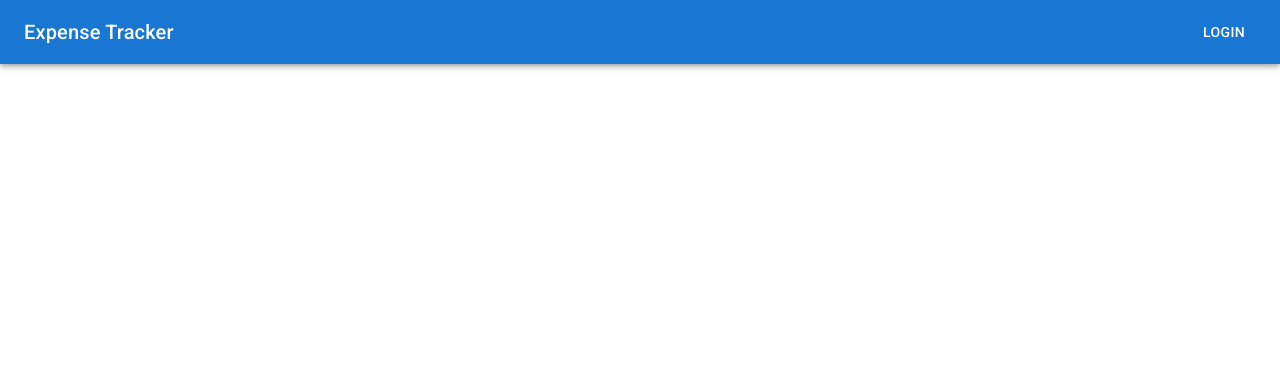
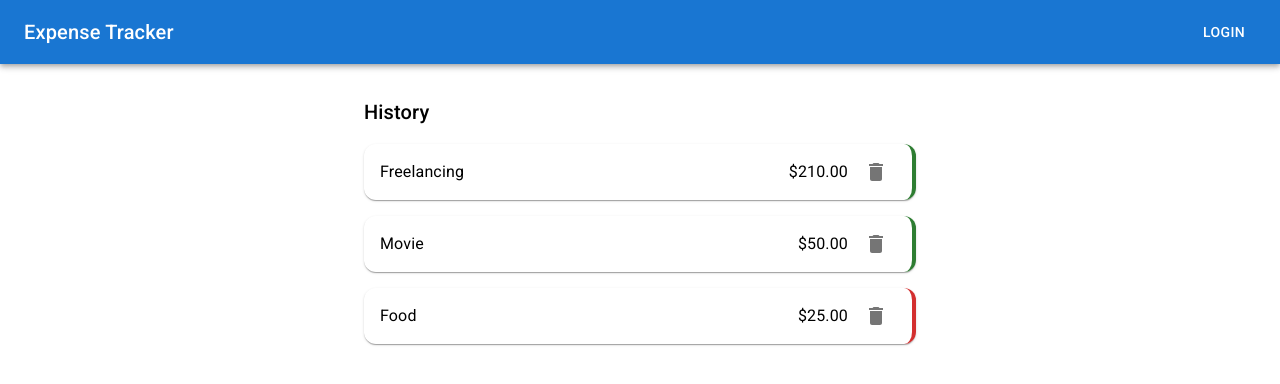
Before and after one commit to PictureElement/expense-tracker, a React (Create React App) app: page / in a window 1280 px wide. Shown: the top 384 px of the page. Built offline with nearby package versions, Linux system fonts and the light colour scheme.

Commit message:
UI for transaction history

```diff
--- a/src/components/App.js
+++ b/src/components/App.js
@@ -4,8 +4,23 @@ import Box from '@mui/material/Box';
 import Toolbar from '@mui/material/Toolbar';
 import Typography from '@mui/material/Typography';
 import Button from '@mui/material/Button';
+import Stack from '@mui/material/Stack';
+import Container from '@mui/material/Container';
+import IconButton from '@mui/material/IconButton';
+import DeleteIcon from '@mui/icons-material/Delete';
+import List from '@mui/material/List';
+import ListItem from '@mui/material/ListItem';
+import ListItemButton from '@mui/material/ListItemButton';
+import ListItemIcon from '@mui/material/ListItemIcon';
+import ListItemText from '@mui/material/ListItemText';
+import Divider from '@mui/material/Divider';
+
 
 function App() {
+  const handleClick = () => {
+    console.log('Handle Click');
+  }
+
   return (
     <div>
       {/* Basic App Bar */}
@@ -20,6 +35,138 @@ function App() {
         </AppBar>
       </Box>
 
+      <Container maxWidth="sm">
+
+        <Typography sx={{ mt: 4, mb: 2 }} variant="h6" component="div">
+          History
+        </Typography>
+
+        <Stack component="ul" spacing={2} sx={{pl:0, m:0}}>
+
+          {/* Transaction item */}
+          <Box
+            component="li"
+            sx={{
+              typography: 'body1',
+              px: 2,
+              py: 1,
+              display: 'flex',
+              alignItems: 'center',
+              justifyContent: 'space-between',
+              overflow: 'hidden',
+              borderRadius: '12px',
+              borderRight: '4px solid',
+              borderColor: 'success.main',
+              boxShadow: 1
+            }}
+          >
+            <Box>
+              Freelancing
+            </Box>
+
+            <Box
+              sx={{
+                display: 'flex',
+                alignItems: 'center'
+              }}
+            >
+              <Box
+                sx={{
+                  mx: 1
+                }}
+              >
+                $210.00
+              </Box>
+              <IconButton aria-label="delete">
+                <DeleteIcon />
+              </IconButton>
+            </Box>
+          </Box>
+
+          {/* Transaction item */}
+          <Box
+            component="li"
+            sx={{
+              typography: 'body1',
+              px: 2,
+              py: 1,
+              display: 'flex',
+              alignItems: 'center',
+              justifyContent: 'space-between',
+              overflow: 'hidden',
+              borderRadius: '12px',
+              borderRight: '4px solid',
+              borderColor: 'success.main',
+              boxShadow: 1
+            }}
+          >
+            <Box>
+              Movie
+            </Box>
+
+            <Box
+              sx={{
+                display: 'flex',
+                alignItems: 'center'
+              }}
+            >
+              <Box
+                sx={{
+                  mx: 1
+                }}
+              >
+                $50.00
+              </Box>
+              <IconButton aria-label="delete">
+                <DeleteIcon />
+              </IconButton>
+            </Box>
+          </Box>
+
+          {/* Transaction item */}
+          <Box
+            component="li"
+            sx={{
+              typography: 'body1',
+              px: 2,
+              py: 1,
+              display: 'flex',
+              alignItems: 'center',
+              justifyContent: 'space-between',
+              overflow: 'hidden',
+              borderRadius: '12px',
+              borderRight: '4px solid',
+              borderColor: 'error.main',
+              boxShadow: 1
+            }}
+          >
+            <Box>
+              Food
+            </Box>
+
+            <Box
+              sx={{
+                display: 'flex',
+                alignItems: 'center'
+              }}
+            >
+              <Box
+                sx={{
+                  mx: 1
+                }}
+              >
+                $25.00
+              </Box>
+              <IconButton aria-label="delete">
+                <DeleteIcon />
+              </IconButton>
+            </Box>
+          </Box>
+
+        </Stack>
+
+      </Container>
+
     </div>
   );
 }
```
